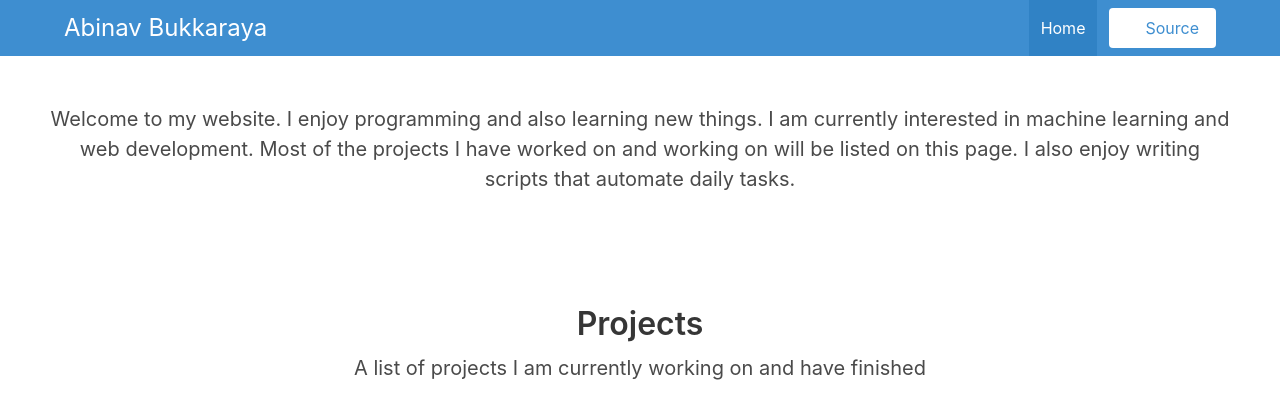
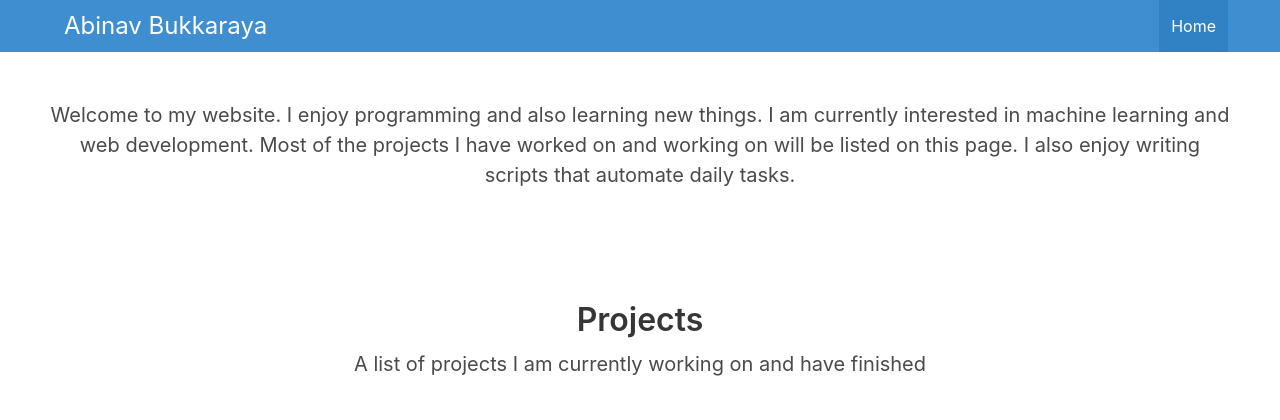
Before and after one commit to Bukkaraya/Abinavb, a Django app: page / in a window 1280 px wide. Shown: the top 420 px of the page. Run offline with Django 3.2, Linux system fonts and the light colour scheme; some libraries are stand-ins or nearby versions.

Commit message:
Removed source icon from header

```diff
--- a/templates/bukkaraya/base.html
+++ b/templates/bukkaraya/base.html
@@ -33,14 +33,6 @@
                         <a class="navbar-item {% if active == 'home' %} is-active{% endif %}" href="{% url 'home' %}">
                         Home
                         </a>
-                        <span class="navbar-item">
-                            <a class="button is-info is-inverted">
-                              <span class="icon">
-                                <i class="fa fa-github"></i>
-                              </span>
-                              <span>Source</span>
-                            </a>
-                          </span>
                     </div>
                     </div>
                 </div>
```
